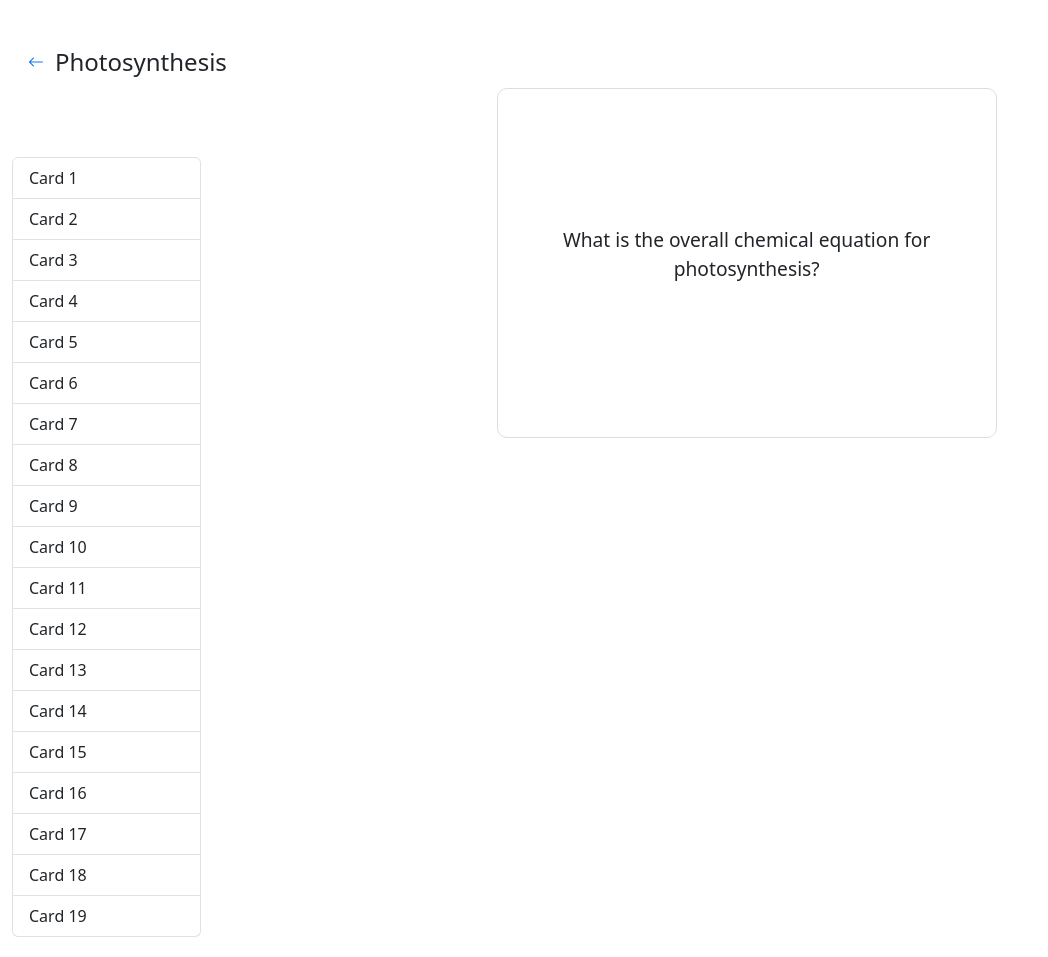
After one commit to Owais-Saeed/TDP, a Flask app: page /flashcards/Photosynthesis in a window 1280 px wide. The commit adds this page. Shown: the whole page, without its empty margins (0-1048 px from the left). Run offline with Flask 3, Linux system fonts and the light colour scheme.

Commit message:
flashcard deck and dashboard with placeholder buttons and temporary json file loading

```diff
--- a/app.py
+++ b/app.py
@@ -1,12 +1,37 @@
-from flask import Flask, render_template
+from flask import Flask, render_template, jsonify
 from langchain.prompts import PromptTemplate
+import json
+
 
 app = Flask(__name__)
 
 @app.route('/')
 def home():
+    return render_template('index.html')
 
-    return render_template('index.html')
+@app.route('/dashboard')
+def dashboard():
+    with open('response.json', 'r') as f:
+        decks = json.load(f)
+    return render_template('dashboard.html', decks=decks)
+
+@app.route('/flashcards/<topic>')
+def flashcards(topic):
+    with open('response.json', 'r') as f:
+        deck = json.load(f)
+    if deck['topic'] == topic:
+        return render_template('flashcards.html', deck=deck)
+    else:
+        return "Deck not found", 404
+
+@app.route('/api/deck/<topic>')
+def get_deck(topic):
+    with open('response.json', 'r') as f:
+        deck = json.load(f)
+    if deck['topic'] == topic:
+        return jsonify(deck)
+    else:
+        return "Deck not found", 404
 
 if __name__ == "__main__":
     app.run(host="0.0.0.0", port=5000, debug=True)
--- /dev/null
+++ b/static/css/flashcards.css
@@ -0,0 +1,129 @@
+.flashcard {
+    width: 100%;
+    max-width: 500px;
+    height: 350px;
+    perspective: 1000px;
+    cursor: pointer;
+    transition: transform 0.3s ease;
+    margin: 0 auto;
+}
+
+.flashcard:hover {
+    transform: scale(1.05);
+}
+
+.flashcardInner {
+    position: relative;
+    width: 100%;
+    height: 100%;
+    text-align: center;
+    transition: transform 0.6s;
+    transform-style: preserve-3d;
+}
+
+.flashcard.flipped .flashcardInner {
+    transform: rotateY(180deg);
+}
+
+.flashcardFront, .flashcardBack {
+    position: absolute;
+    width: 100%;
+    height: 100%;
+    backface-visibility: hidden;
+    display: flex;
+    align-items: center;
+    justify-content: center;
+    border: 1px solid #ddd;
+    border-radius: 10px;
+    font-size: 1.2em;
+    padding: 20px;
+}
+
+.flashcardBack {
+    transform: rotateY(180deg);
+}
+
+.flashcard-container {
+    position: relative;
+    display: flex;
+    flex-direction: column;
+    align-items: center;
+    height: 500px;
+    padding-top: 40px;
+}
+
+.menu-container {
+    margin-top: 80px;
+    margin-bottom: 20px;
+}
+
+.title-container {
+    display: flex;
+    align-items: center;
+    margin-bottom: 20px;
+    margin-left: 15px;
+}
+
+.title-container h1 {
+    font-size: 1.5rem;
+    margin-left: 10px;
+    margin-bottom: 0;
+}
+
+.menu-item {
+    display: flex;
+    justify-content: space-between;
+    align-items: center;
+    cursor: pointer;
+}
+
+.menu-item .icon {
+    margin-left: 10px;
+}
+
+.menu-item.active {
+    font-weight: bold;
+}
+
+#feedback {
+    position: absolute;
+    bottom: 20px;
+    left: 0;
+    right: 0;
+    text-align: center;
+}
+
+#summary {
+    position: absolute;
+    top: 50%;
+    left: 50%;
+    transform: translate(-50%, -50%);
+    text-align: center;
+}
+
+@media (max-width: 768px) {
+
+    .flashcard {
+        height: 250px;
+    }
+
+    .flashcard-container {
+        height: auto;
+        padding-bottom: 40px;
+    }
+
+    .menu-container {
+        margin-top: 20px;
+        margin-bottom: 85px;
+    }
+
+    .title-container {
+        margin-left: 0;
+    }
+
+    #feedback {
+        position: static;
+        margin-top: 100px;
+    }
+
+}
--- /dev/null
+++ b/static/scripts/flashcards.js
@@ -0,0 +1,101 @@
+let deck;
+let currentCardIndex = 0;
+let cardAnswers = [];
+
+function loadDeck() {
+    fetch('/api/deck/' + deckTopic)
+        .then(response => response.json())
+        .then(data => {
+            deck = data;
+            showCard();
+            populateMenu();
+        });
+}
+
+function showCard() {
+    const card = deck.cards[currentCardIndex];
+    document.getElementById('question').textContent = card.question;
+    document.getElementById('answer').textContent = card.answer;
+    document.getElementById('feedback').style.display = 'none';
+    document.getElementById('flashcard').classList.remove('flipped');
+    updateMenuActiveState();
+}
+
+function flipCard() {
+    document.getElementById('flashcard').classList.toggle('flipped');
+    if (document.getElementById('flashcard').classList.contains('flipped')) {
+        document.getElementById('feedback').style.display = 'block';
+    }
+}
+
+function nextCard(correct) {
+    cardAnswers[currentCardIndex] = correct;
+    updateMenuIcon(currentCardIndex, correct);
+    currentCardIndex++;
+    if (currentCardIndex >= deck.cards.length) {
+        showSummary();
+    } else {
+        showCard();
+    }
+}
+
+function populateMenu() {
+    const menu = document.getElementById('cardMenu');
+    menu.innerHTML = '';
+    deck.cards.forEach((card, index) => {
+        const li = document.createElement('li');
+        li.className = 'list-group-item menu-item';
+        li.innerHTML = `
+            <span>Card ${index + 1}</span>
+            <span class="icon"></span>
+        `;
+        li.onclick = () => {
+            currentCardIndex = index;
+            showCard();
+        };
+        menu.appendChild(li);
+    });
+    cardAnswers = new Array(deck.cards.length).fill(null);
+}
+
+function updateMenuActiveState() {
+    const menuItems = document.querySelectorAll('.menu-item');
+    menuItems.forEach((item, index) => {
+        if (index === currentCardIndex) {
+            item.classList.add('active');
+        } else {
+            item.classList.remove('active');
+        }
+    });
+}
+
+function updateMenuIcon(index, correct) {
+    const menuItems = document.querySelectorAll('.menu-item');
+    const icon = menuItems[index].querySelector('.icon');
+    if (correct) {
+        icon.innerHTML = '<i class="bi bi-check-circle-fill text-success"></i>';
+    } else {
+        icon.innerHTML = '<i class="bi bi-x-circle-fill text-danger"></i>';
+    }
+}
+
+function showSummary() {
+    const correctAnswers = cardAnswers.filter(answer => answer === true).length;
+    const totalCards = deck.cards.length;
+    document.getElementById('summaryText').textContent = `Correct answers: ${correctAnswers}/${totalCards}. Do you wish to try again?`;
+    document.getElementById('flashcard').style.display = 'none';
+    document.getElementById('feedback').style.display = 'none';
+    document.getElementById('summary').style.display = 'block';
+}
+
+function retryDeck() {
+    currentCardIndex = 0;
+    cardAnswers = new Array(deck.cards.length).fill(null);
+    document.getElementById('summary').style.display = 'none';
+    document.getElementById('flashcard').style.display = 'block';
+    populateMenu();
+    showCard();
+}
+
+document.getElementById('flashcard').addEventListener('click', flipCard);
+loadDeck();
--- /dev/null
+++ b/templates/flashcards.html
@@ -0,0 +1,59 @@
+<!DOCTYPE html>
+<html lang="en">
+<head>
+    <meta charset="UTF-8">
+    <meta name="viewport" content="width=device-width, initial-scale=1.0">
+    <title>{{ deck.topic }}</title>
+    <link href="https://cdn.jsdelivr.net/npm/bootstrap@5.3.3/dist/css/bootstrap.min.css" rel="stylesheet">
+    <link rel="stylesheet" href="https://cdn.jsdelivr.net/npm/bootstrap-icons@1.11.3/font/bootstrap-icons.min.css">
+    <link rel="stylesheet" href="{{ url_for('static', filename='css/flashcards.css') }}">
+</head>
+<body>
+    <main class="container-fluid mt-5">
+        <div class="row">
+            <div class="col-md-2 col-sm-12">
+                <div class="title-container">
+                    <a href="{{ url_for('dashboard') }}" class="btn btn-link p-0">
+                        <i class="bi bi-arrow-left"></i>
+                    </a>
+                    <h1>{{ deck.topic }}</h1>
+                </div>
+                <div class="menu-container">
+                    <ul class="list-group" id="cardMenu">
+                    </ul>
+                </div>
+            </div>
+            <div class="col-md-10 col-sm-12">
+                <div class="flashcard-container">
+                    <section class="flashcard mb-4" id="flashcard">
+                        <article class="flashcardInner">
+                            <div class="flashcardFront">
+                                <p id="question"></p>
+                            </div>
+                            <div class="flashcardBack">
+                                <p id="answer"></p>
+                            </div>
+                        </article>
+                    </section>
+                    <section id="feedback" class="text-center" style="display: none;">
+                        <p>Did you answer the flashcard correctly?</p>
+                        <button class="btn btn-success me-2" onclick="nextCard(true)">Yes</button>
+                        <button class="btn btn-danger" onclick="nextCard(false)">No</button>
+                    </section>
+                    <section id="summary" style="display: none;">
+                        <h2>Deck Complete!</h2>
+                        <p id="summaryText"></p>
+                        <button class="btn btn-primary me-2" onclick="retryDeck()">Yes, try again</button>
+                        <a href="{{ url_for('dashboard') }}" class="btn btn-secondary">No, return to dashboard</a>
+                    </section>
+                </div>
+            </div>
+        </div>
+    </main>
+    <script src="https://cdn.jsdelivr.net/npm/bootstrap@5.3.3/dist/js/bootstrap.bundle.min.js"></script>
+    <script>
+        const deckTopic = "{{ deck.topic }}";
+    </script>
+    <script src="{{ url_for('static', filename='scripts/flashcards.js') }}"></script>
+</body>
+</html>
--- a/templates/index.html
+++ b/templates/index.html
@@ -16,6 +16,7 @@
         <div class="jumbotron">
             <h1 class="display-4">Hello world</h1>
             <p class="lead">It works!</p>
+            <a href="{{ url_for('dashboard') }}" class="btn btn-secondary">Flashcard dashboard</a>
         </div>
     </div>
 </body>
```
Also changed, not shown: response.json (added, +82 -0 lines), static/css/dashboard.css (added, +29 -0 lines), templates/dashboard.html (added, +49 -0 lines).
